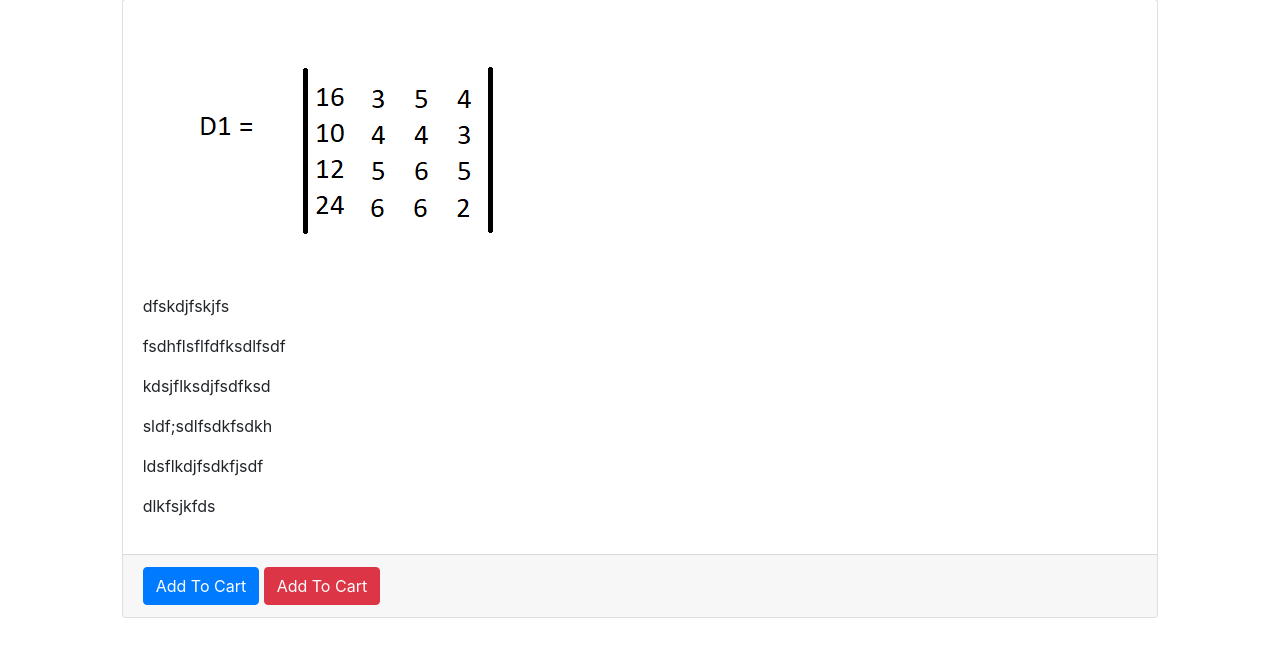
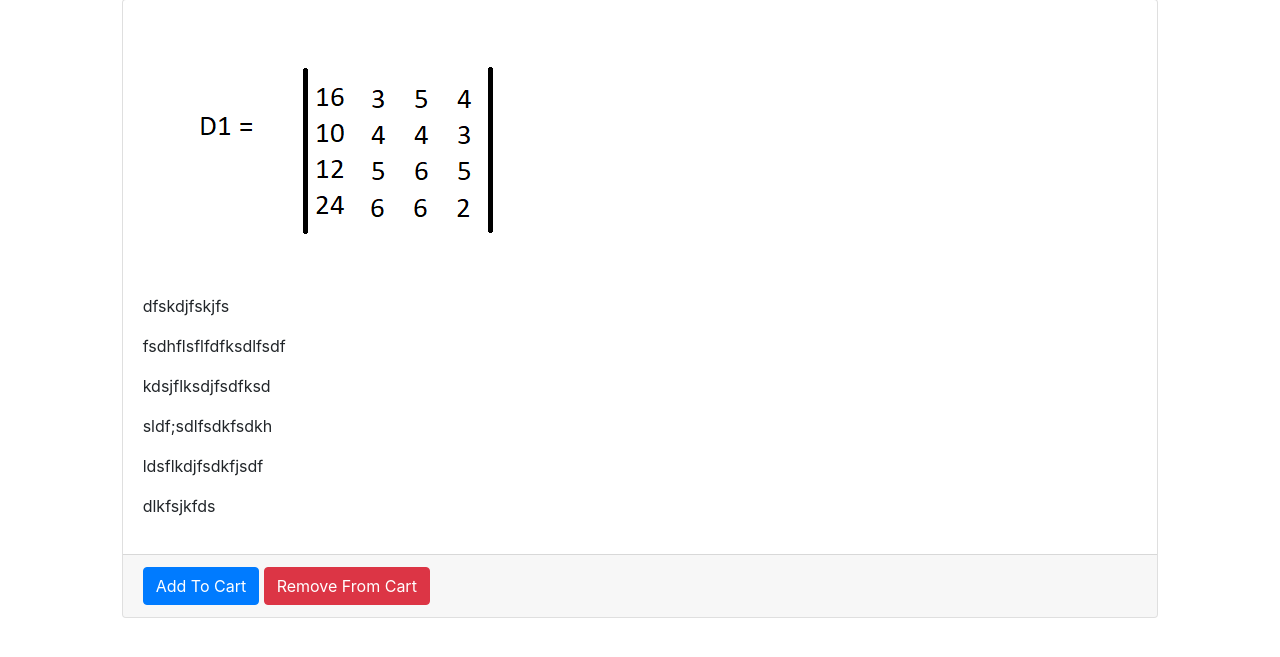
Before and after one commit to bintangx1902/dj-e-commerce, a Django app: a page that uses templates/base.html in a window 1280 px wide. Shown: the part 105-762 px from the top of the page. Run offline with Django 3.2, Linux system fonts and the light colour scheme; data comes from the database, SQL or seed files in the repository; both versions use the stored data as it was after the commit; some libraries are stand-ins or nearby versions.

Commit message:
template chage

```diff
--- a/commerce/templates/com/item.html
+++ b/commerce/templates/com/item.html
@@ -15,7 +15,7 @@
             </div>
             <div class="card-footer">
                 <a href="{{ item.get_add_to_cart_url }}" class="btn btn-primary"> Add To Cart </a>
-                <a href="{{ item.get_remove_from_cart_url }}" class="btn btn-danger"> Add To Cart </a>
+                <a href="{{ item.get_remove_from_cart_url }}" class="btn btn-danger"> Remove From Cart </a>
             </div>
         </div>
     </div>
--- a/templates/base.html
+++ b/templates/base.html
@@ -29,7 +29,11 @@
                 </button>
                 <div class="collapse navbar-collapse" id="navbarNavAltMarkup">
                     <div class="navbar-nav ml-auto">
+                        {% if request.user.is_authenticated %}
                         <a href="" class="nav-link"><i class="far fa-shopping-cart"></i>{{ request.user | cart_item_counter }}</a>
+                        {% else %}
+                        <a href="{% url 'account_login' %}" class="nav-link"><i class="far fa-shopping-cart"></i>{{ request.user | cart_item_counter }}</a>
+                        {% endif %}
                     </div>
                 </div>
             </div>
```
Also changed, not shown: db.sqlite3.
